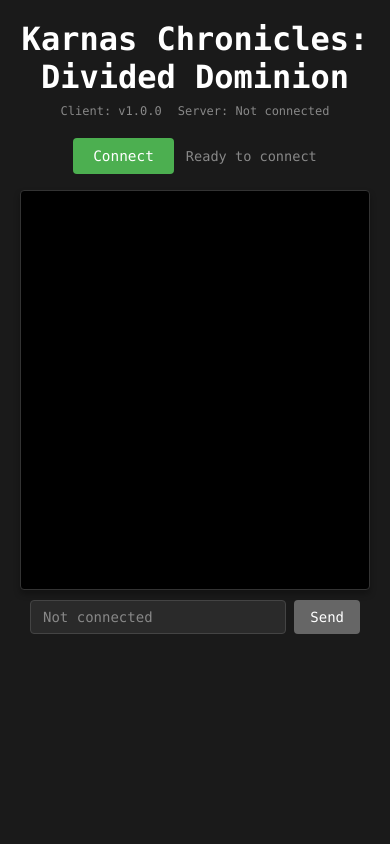
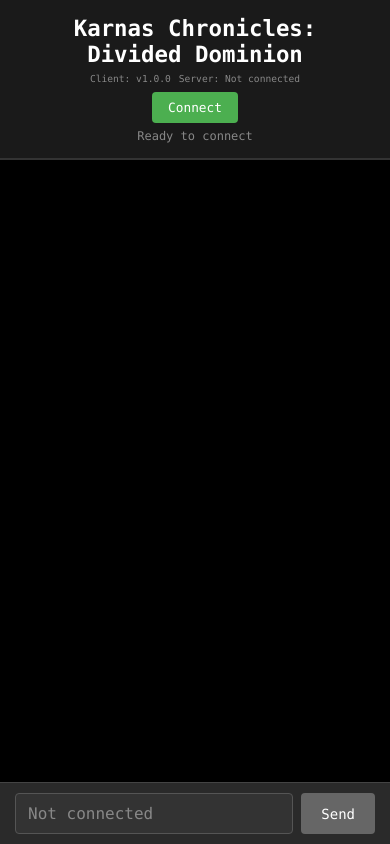
Before and after one commit to YUChoe/KarnasChronicles-DividedDominio-client, a website built with Vite: page src/client/index.html in a window 390 px wide. Built offline with nearby package versions, Linux system fonts and the light colour scheme; what @xterm/addon-webgl would draw is missing.

Commit message:
feat: 전체 화면 터미널 레이아웃으로 개선
- 터미널이 창 크기에 맞게 전체 화면을 사용하도록 변경
- 입력폼을 화면 하단에 고정하여 항상 접근 가능
- flexbox 레이아웃으로 반응형 디자인 구현
- 터미널 크기를 실제 컨테이너 크기 기반으로 동적 계산
- 모바일 환경을 위한 반응형 미디어 쿼리 추가
- overflow: hidden으로 불필요한 스크롤 제거

```diff
--- a/src/client/index.html
+++ b/src/client/index.html
@@ -16,38 +16,40 @@
       font-family: 'Cascadia Mono', 'Consolas', 'Courier New', monospace;
       background-color: #1a1a1a;
       color: #ffffff;
+      height: 100vh;
+      overflow: hidden;
       display: flex;
       flex-direction: column;
-      align-items: center;
-      min-height: 100vh;
-      padding: 20px;
     }
 
     .header {
       text-align: center;
-      margin-bottom: 20px;
+      padding: 15px 20px;
+      background-color: #1a1a1a;
+      border-bottom: 1px solid #333333;
+      flex-shrink: 0;
       transition: all 0.3s ease;
     }
 
     .header.compact {
-      margin-bottom: 8px;
+      padding: 8px 20px;
     }
 
     .header h1 {
-      font-size: 2rem;
+      font-size: 1.8rem;
       font-weight: 600;
-      margin-bottom: 8px;
+      margin-bottom: 6px;
       color: #ffffff;
       transition: all 0.3s ease;
     }
 
     .header.compact h1 {
-      font-size: 1rem;
+      font-size: 1.2rem;
       margin-bottom: 4px;
     }
 
     .version-info {
-      font-size: 0.75rem;
+      font-size: 0.7rem;
       color: #888888;
       display: flex;
       gap: 16px;
@@ -57,7 +59,7 @@
 
     .header.compact .version-info {
       font-size: 0.6rem;
-      gap: 8px;
+      gap: 12px;
     }
 
     .version-info span {
@@ -67,19 +69,20 @@
     .connection-controls {
       display: flex;
       gap: 12px;
-      margin-bottom: 16px;
+      margin-top: 8px;
       align-items: center;
+      justify-content: center;
     }
 
     .connect-button {
       background-color: #4CAF50;
       color: white;
       border: none;
-      padding: 10px 20px;
+      padding: 8px 16px;
       border-radius: 4px;
       cursor: pointer;
       font-family: inherit;
-      font-size: 0.9rem;
+      font-size: 0.8rem;
       font-weight: 500;
     }
 
@@ -97,7 +100,7 @@
     }
 
     .connection-status {
-      font-size: 0.85rem;
+      font-size: 0.75rem;
       color: #888888;
     }
 
@@ -113,31 +116,13 @@
       color: #ff4444;
     }
 
-    #terminal-container {
-      width: 100%;
-      max-width: 1200px;
-      background-color: #000000;
-      border: 1px solid #333333;
-      border-radius: 4px;
-      padding: 10px;
-      box-shadow: 0 4px 6px rgba(0, 0, 0, 0.3);
-      height: 400px;
-      overflow: hidden;
-    }
-
-    #terminal {
-      width: 100%;
-      height: 100%;
-    }
-
     .error-message {
       display: none;
       background-color: #ff4444;
       color: #ffffff;
-      padding: 12px;
-      border-radius: 4px;
-      margin-bottom: 16px;
+      padding: 10px 20px;
       text-align: center;
+      flex-shrink: 0;
     }
 
     .error-message.visible {
@@ -148,12 +133,12 @@
       background-color: #4CAF50;
       color: white;
       border: none;
-      padding: 8px 16px;
-      margin-top: 8px;
+      padding: 6px 12px;
+      margin-top: 6px;
       border-radius: 4px;
       cursor: pointer;
       font-family: inherit;
-      font-size: 0.9rem;
+      font-size: 0.8rem;
     }
 
     .reconnect-button:hover {
@@ -164,20 +149,34 @@
       background-color: #3d8b40;
     }
 
+    #terminal-container {
+      flex: 1;
+      background-color: #000000;
+      border-top: 1px solid #333333;
+      overflow: hidden;
+      position: relative;
+    }
+
+    #terminal {
+      width: 100%;
+      height: 100%;
+      padding: 10px;
+    }
+
     #input-container {
-      width: 100%;
-      max-width: 1200px;
+      background-color: #2a2a2a;
+      border-top: 1px solid #444444;
+      padding: 12px 20px;
       display: flex;
-      gap: 8px;
-      margin-top: 10px;
-      padding: 0 10px;
+      gap: 10px;
+      flex-shrink: 0;
     }
 
     #command-input {
       flex: 1;
-      padding: 8px 12px;
-      background-color: #2a2a2a;
-      border: 1px solid #444444;
+      padding: 10px 12px;
+      background-color: #333333;
+      border: 1px solid #555555;
       border-radius: 4px;
       color: #ffffff;
       font-family: 'Cascadia Mono', 'Consolas', 'Courier New', monospace;
@@ -186,8 +185,8 @@
     }
 
     #command-input:focus {
-      border-color: #666666;
-      background-color: #333333;
+      border-color: #777777;
+      background-color: #3a3a3a;
     }
 
     #command-input::placeholder {
@@ -195,7 +194,7 @@
     }
 
     #send-button {
-      padding: 8px 16px;
+      padding: 10px 20px;
       background-color: #4CAF50;
       color: white;
       border: none;
@@ -203,6 +202,7 @@
       cursor: pointer;
       font-family: inherit;
       font-size: 14px;
+      font-weight: 500;
       white-space: nowrap;
     }
 
@@ -218,6 +218,36 @@
       background-color: #666666;
       cursor: not-allowed;
     }
+
+    /* 반응형 디자인 */
+    @media (max-width: 768px) {
+      .header h1 {
+        font-size: 1.4rem;
+      }
+
+      .header.compact h1 {
+        font-size: 1rem;
+      }
+
+      .version-info {
+        font-size: 0.6rem;
+        gap: 8px;
+      }
+
+      .connection-controls {
+        flex-direction: column;
+        gap: 6px;
+      }
+
+      #input-container {
+        padding: 10px 15px;
+        gap: 8px;
+      }
+
+      #command-input {
+        font-size: 16px; /* iOS에서 줌 방지 */
+      }
+    }
   </style>
 </head>
 <body>
@@ -227,11 +257,10 @@
       <span id="client-version">Client: v1.0.0</span>
       <span id="server-version">Server: Not connected</span>
     </div>
-  </div>
-
-  <div class="connection-controls">
-    <button id="connect-btn" class="connect-button">Connect</button>
-    <span id="connection-status" class="connection-status">Ready to connect</span>
+    <div class="connection-controls">
+      <button id="connect-btn" class="connect-button">Connect</button>
+      <span id="connection-status" class="connection-status">Ready to connect</span>
+    </div>
   </div>
 
   <div id="error-container" class="error-message">
--- a/src/client/terminal-manager.ts
+++ b/src/client/terminal-manager.ts
@@ -52,8 +52,12 @@ export class TerminalManager {
     // 터미널을 컨테이너에 마운트
     this.terminal.open(container);
 
-    // 터미널 크기 조정
-    this.fitAddon.fit();
+    // DOM이 완전히 렌더링된 후 크기 조정
+    setTimeout(() => {
+      this.fitAddon.fit();
+      const { cols, rows } = this.calculateTerminalSize();
+      this.terminal.resize(cols, rows);
+    }, 100);
 
     // 윈도우 리사이즈 이벤트 처리
     window.addEventListener('resize', () => {
@@ -335,10 +339,6 @@ export class TerminalManager {
   }
 
   private calculateTerminalSize(): { cols: number; rows: number } {
-    // 기본값 - 높이를 줄임
-    const defaultCols = 120;
-    const defaultRows = 25; // 30에서 25로 줄임
-
     // 폰트 크기와 라인 높이
     const fontSize = 14;
     const lineHeight = 1.15;
@@ -349,21 +349,32 @@ export class TerminalManager {
     const windowWidth = window.innerWidth;
     const windowHeight = window.innerHeight;
 
-    // 여백 계산 (헤더, 패딩 등) - 더 많은 여백 고려
-    const headerHeight = 160; // 헤더 + 연결 컨트롤 영역 높이
-    const padding = 80; // 전체 패딩
+    // 터미널 컨테이너의 실제 크기 계산
+    const terminalContainer = document.getElementById('terminal-container');
+    let availableWidth = windowWidth;
+    let availableHeight = windowHeight;
 
-    // 사용 가능한 영역
-    const availableWidth = Math.max(windowWidth - padding, 800);
-    const availableHeight = Math.max(windowHeight - headerHeight - padding, 350); // 최소 높이 줄임
+    if (terminalContainer) {
+      const containerRect = terminalContainer.getBoundingClientRect();
+      availableWidth = containerRect.width - 20; // 패딩 고려
+      availableHeight = containerRect.height - 20; // 패딩 고려
+    } else {
+      // 컨테이너가 없는 경우 추정값 사용
+      const headerHeight = 120; // 헤더 영역 높이
+      const inputHeight = 60;   // 입력 폼 높이
+      const padding = 40;       // 전체 패딩
+
+      availableHeight = windowHeight - headerHeight - inputHeight - padding;
+      availableWidth = windowWidth - padding;
+    }
 
     // 터미널 크기 계산
-    const cols = Math.min(Math.floor(availableWidth / charWidth), defaultCols);
-    const rows = Math.min(Math.floor(availableHeight / charHeight), defaultRows); // 최대 행 수 제한
+    const cols = Math.floor(availableWidth / charWidth);
+    const rows = Math.floor(availableHeight / charHeight);
 
     return {
-      cols: Math.max(cols, 80), // 최소 80 컬럼
-      rows: Math.max(rows, 15)  // 최소 15 행 (20에서 15로 줄임)
+      cols: Math.max(cols, 80),  // 최소 80 컬럼
+      rows: Math.max(rows, 10)   // 최소 10 행
     };
   }
 
```
